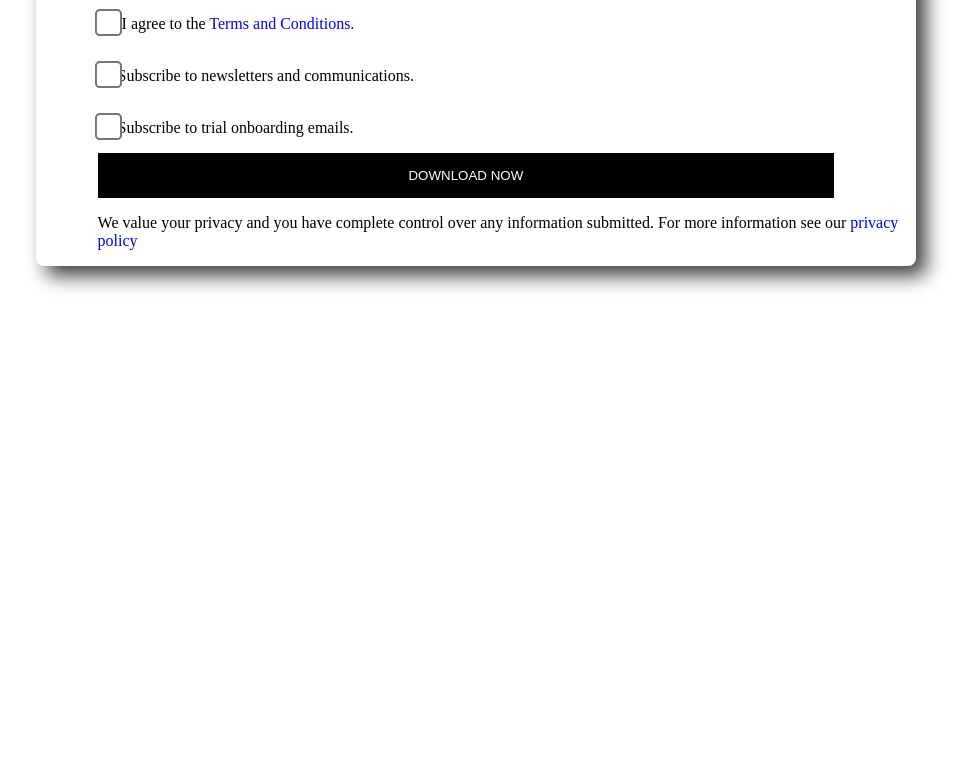
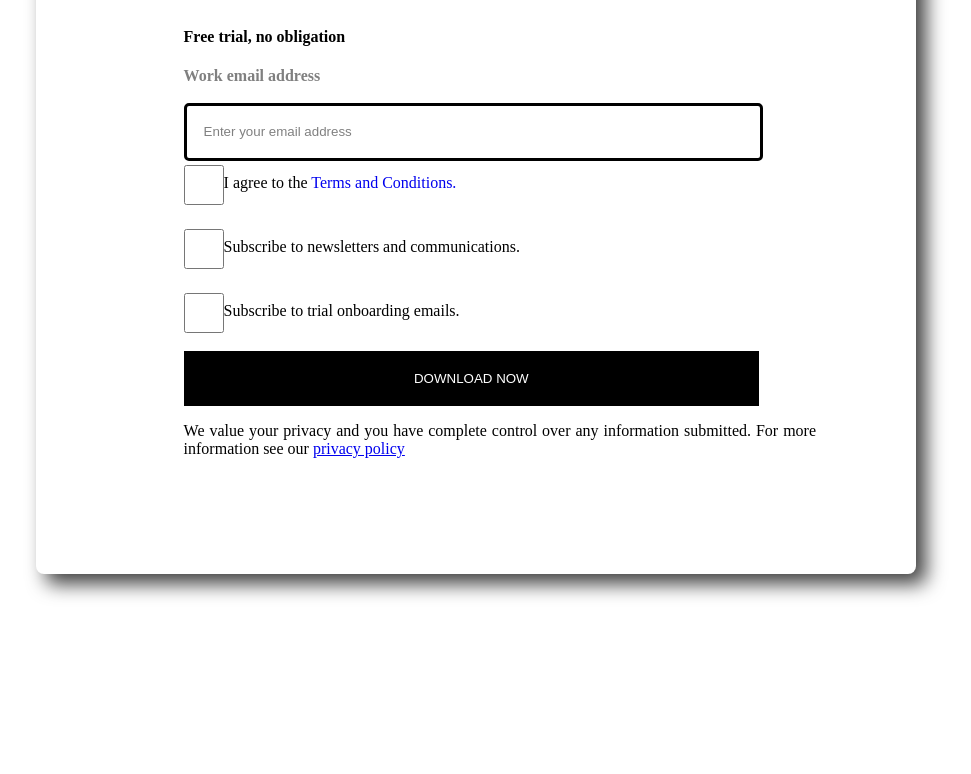
Before and after one commit to Tshepiso28/LearningHTMLCSS, a plain HTML site: page trynow.html in a window 1280 px wide. Shown: the part 309-1083 px from the top of the page, without its empty margins (164-1135 px from the left). Before the commit the page ends 800 px from the top, so only its background shows below. Drawn offline with Linux system fonts and the light colour scheme.

Commit message:
styled the tryout page

```diff
--- a/style2.css
+++ b/style2.css
@@ -1,6 +1,6 @@
 body{
     background-color: white;
-    padding: 5% 15% 15% 15%;
+    padding: 10% 15% 15% 15%;
 }
 .main-div {
     display: flex;
@@ -9,6 +9,7 @@ body{
     box-shadow: 10px 10px 19px 0px rgba(0,0,0,0.75);
     -webkit-box-shadow: 10px 10px 19px 0px rgba(0,0,0,0.75);
     -moz-box-shadow: 10px 10px 19px 0px rgba(0,0,0,0.75);
+    padding: 100px;
 }
 .top-div {
     display: flex;
@@ -43,25 +44,52 @@ body{
 .terms-div{
     display: flex;
     flex-direction: column;
+    align-items: center;
     padding-left: 7%;
+    gap: 20px;
+}
+.terms-div input{
+    display:inline;
+    flex-direction: column;
+    justify-content: left;
+
+}
+.div-term {
+    display: flex;
+    width: 100%;
+    justify-content: flex-start;
+    align-items: center;
 }
 .terms-div a {
     text-decoration: none;
 }
-.terms-div input[type=checkbox] {
-    transform: scale(2.1);
-    color: black;
+.button-div p{
+    text-align: justify;
+}
+.div-term input[type=checkbox]{
+    margin: 4px 0 0;
+    line-height: normal;
+    width: 40px;
+    height: 40px;
 
 }
-.terms-div button{
+
+
+.button-div{
+    display: flex;
+    flex-direction: column;
+    padding-left: 7%;
+}
+
+.button-div button{
     display: flex;
     flex-direction: column;
     align-items: center;
     align-content: center;
-    width: 90%;
+    width: 91%;
     background-color: black;
     color: white;
-    padding: 15px 50px;
+    padding: 20px 60px;
     border: none;
 
 }
--- a/trynow.html
+++ b/trynow.html
@@ -18,13 +18,24 @@
             <input type="email" name="txtEmail" id="txtEmail" placeholder="Enter your email address">
         </div>
         <div class="terms-div">
-            <p><input type="checkbox" name="checkTerms" id="txtTerms"> I agree to the <a href="#">Terms and Conditions.</a></p>
-            <p><input type="checkbox" name="checkNews" id="txtNews">Subscribe to newsletters and communications.</p>
-            <p><input type="checkbox" name="checkTrial" id="txtTrial">Subscribe to trial onboarding emails.</p>
+            <div class="div-term">
+                <input type="checkbox" name="txtTerms" id="txtTerms">
+                <label for="txtTerms">I agree to the <a href="#">Terms and Conditions.</a></label>
+            </div>
+            <div class="div-term">
+                <input type="checkbox" name="txtNews" id="txtNews">
+                <label for="txtNews">Subscribe to newsletters and communications.</label>
+            </div>
+            <div class="div-term">
+                <input type="checkbox" name="txtTrial" id="txtTrial">
+                <label for="txtTrial">Subscribe to trial onboarding emails.</label>
+            </div>
+
+        </div><br>
+        <div class="button-div">
             <button>DOWNLOAD NOW</button>
             <p>We value your privacy and you have complete control over any information submitted. For more information see our <a href="#">privacy policy</a></p>
         </div>
-
     </div>
 
 </body>
```
